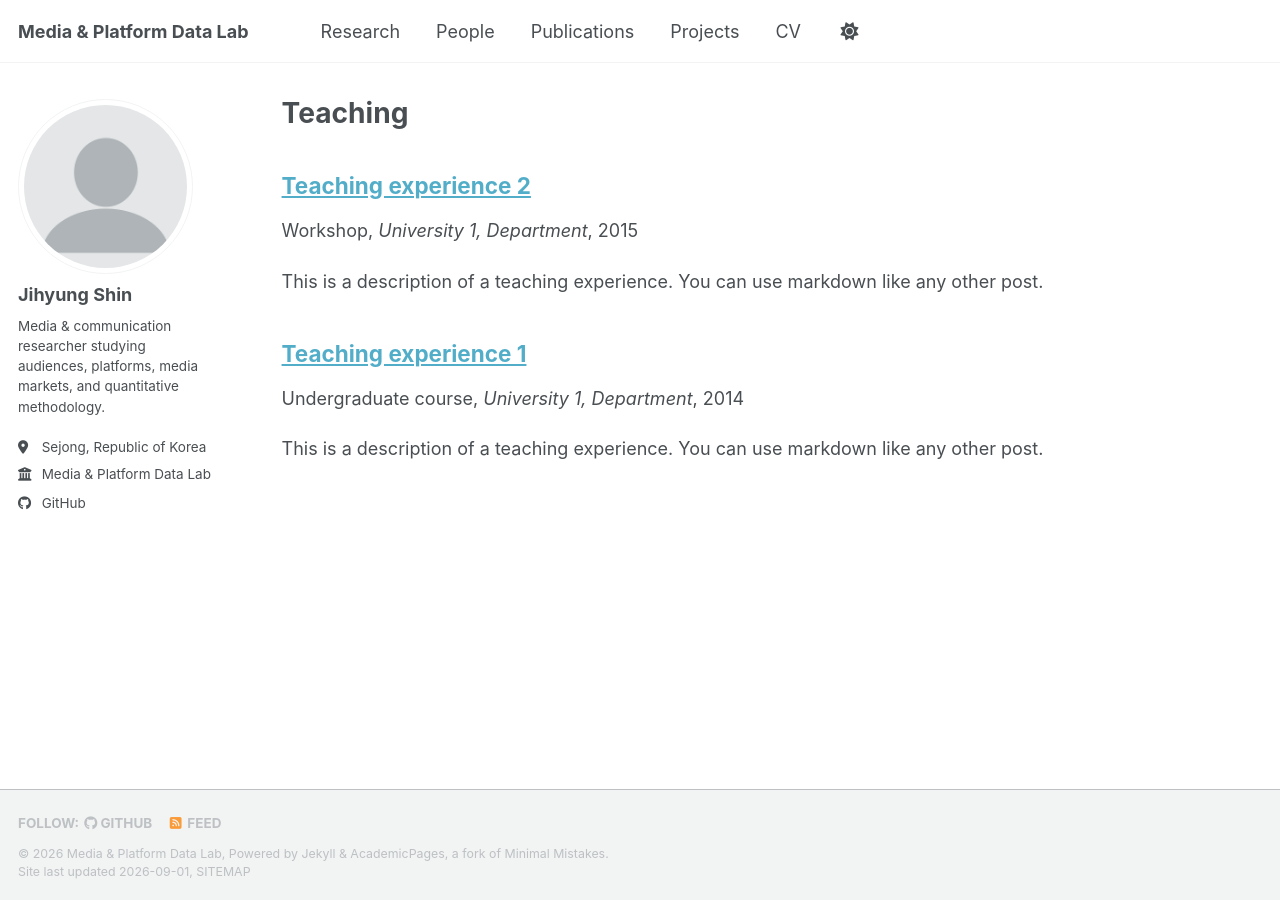
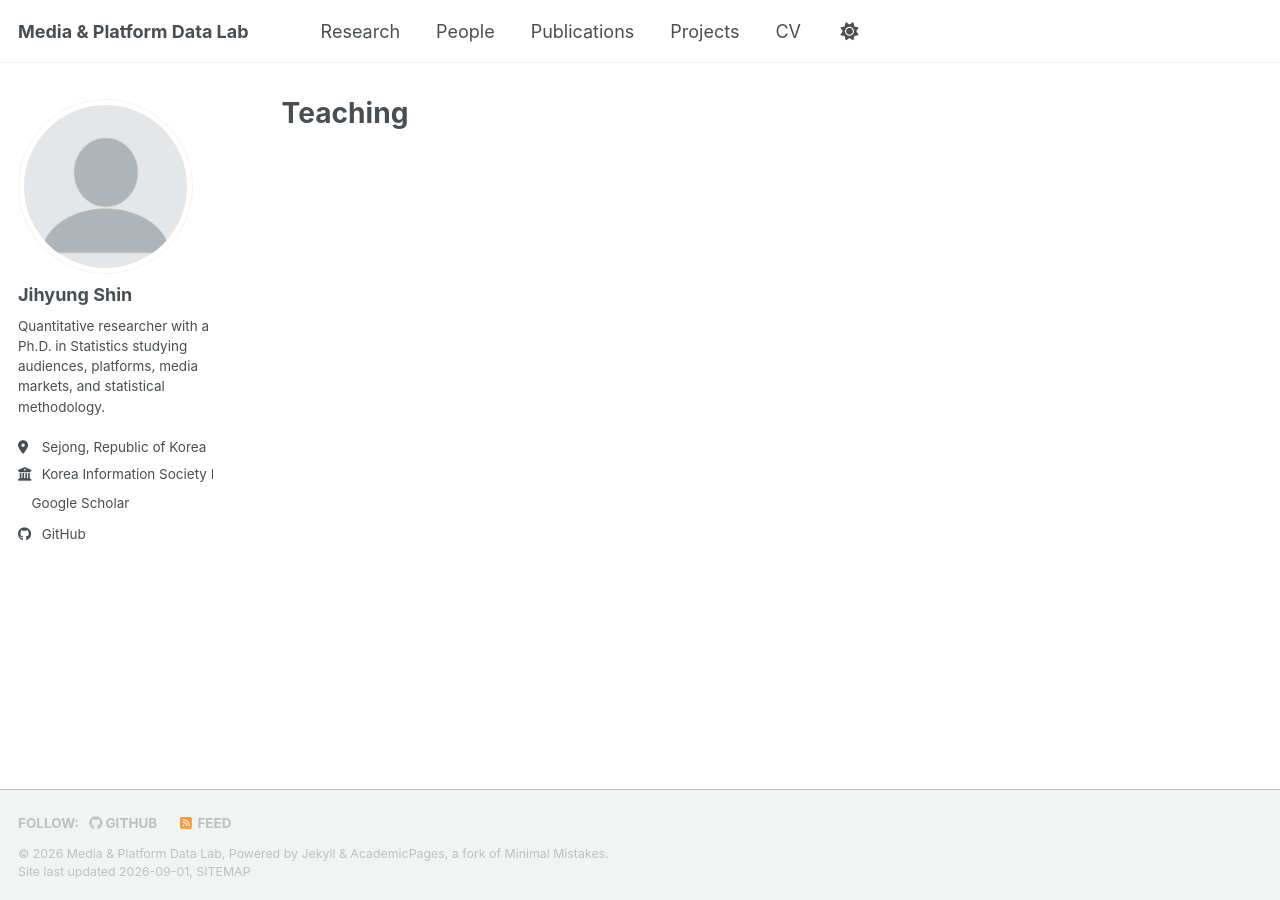
Before and after one commit to jshin4420/lab, a Jekyll site: the page built from _pages/teaching.html, in a window 1280 px wide. Built offline with Jekyll 4.4.1, drawn with Linux system fonts in a browser that asks for light colours; a style sheet for code colours, icons or effects is not loaded; part of the change alters nothing that is shown.

Commit message:
Refine scholar profile and quantitative researcher bio

```diff
--- a/_config.yml
+++ b/_config.yml
@@ -13,14 +13,14 @@ author:
   avatar: "profile.png"
   name: "Jihyung Shin"
   pronouns:
-  bio: "Media & communication researcher studying audiences, platforms, media markets, and quantitative methodology."
+  bio: "Quantitative researcher with a Ph.D. in Statistics studying audiences, platforms, media markets, and statistical methodology."
   location: "Sejong, Republic of Korea"
-  employer: "Media & Platform Data Lab"
+  employer: "Korea Information Society Development Institute (KISDI)"
   uri:
   email:
   academia:
   arxiv:
-  googlescholar:
+  googlescholar: "https://scholar.google.com/citations?user=8pgRFKoAAAAJ&hl=en"
   inspire-hep:
   impactstory:
   orcid:
@@ -115,113 +115,5 @@ markdown_ext: "markdown,mkdown,mkdn,mkd,md"
 markdown: kramdown
 highlighter: rouge
 lsi: false
+incremental: false
 excerpt_separator: "\n\n"
-incremental: false
-
-kramdown:
-  input: GFM
-  hard_wrap: false
-  auto_ids: true
-  footnote_nr: 1
-  entity_output: as_char
-  toc_levels: 1..6
-  smart_quotes: lsquo,rsquo,ldquo,rdquo
-  enable_coderay: false
-
-collections:
-  teaching:
-    output: true
-    permalink: /:collection/:path/
-  publications:
-    output: true
-    permalink: /:collection/:path/
-  portfolio:
-    output: true
-    permalink: /:collection/:path/
-  talks:
-    output: true
-    permalink: /:collection/:path/
-
-defaults:
-  - scope:
-      path: ""
-      type: posts
-    values:
-      layout: single
-      author_profile: true
-      read_time: true
-      comments: true
-      share: true
-      related: true
-  - scope:
-      path: ""
-      type: pages
-    values:
-      layout: single
-      author_profile: true
-  - scope:
-      path: ""
-      type: teaching
-    values:
-      layout: single
-      author_profile: true
-      share: true
-      comments: true
-  - scope:
-      path: ""
-      type: publications
-    values:
-      layout: single
-      author_profile: true
-      share: true
-      comments: true
-  - scope:
-      path: ""
-      type: portfolio
-    values:
-      layout: single
-      author_profile: true
-      share: true
-      comment: true
-  - scope:
-      path: ""
-      type: talks
-    values:
-      layout: talk
-      author_profile: true
-      share: true
-
-sass:
-  sass_dir: _sass
-  style: compressed
-
-permalink: /:categories/:title/
-timezone: Asia/Seoul
-
-plugins:
-  - jekyll-feed
-  - jekyll-gist
-  - jekyll-paginate
-  - jekyll-sitemap
-  - jekyll-redirect-from
-  - jemoji
-
-whitelist:
-  - jekyll-feed
-  - jekyll-gist
-  - jekyll-paginate
-  - jekyll-sitemap
-  - jekyll-redirect-from
-  - jemoji
-
-category_archive:
-  type: liquid
-  path: /categories/
-tag_archive:
-  type: liquid
-  path: /tags/
-
-compress_html:
-  clippings: all
-  ignore:
-    envs: development
```
